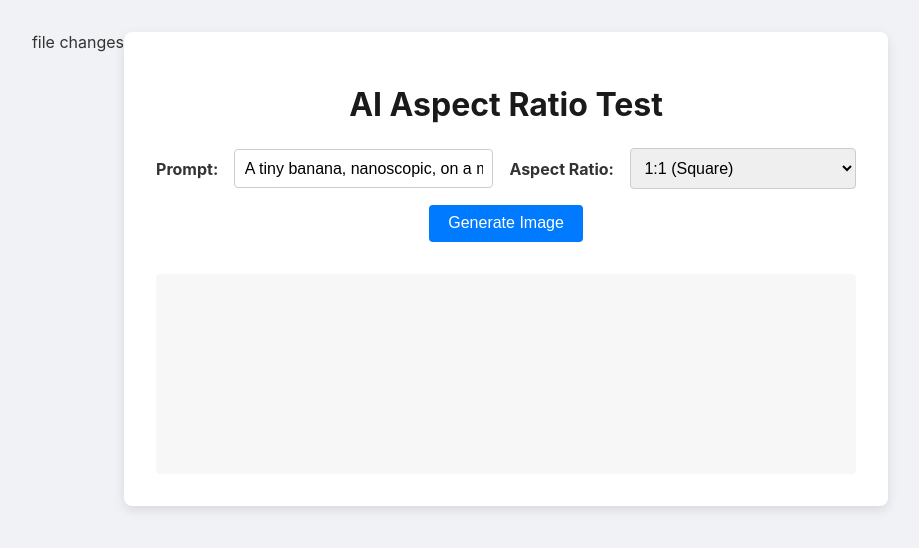
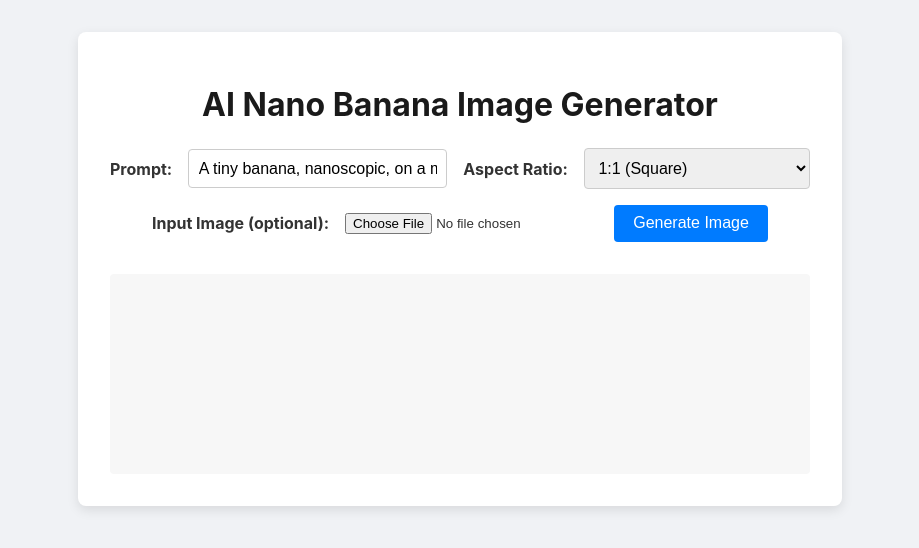
Before and after one commit to websimapi/websim-ai-aspect-ratio-test, a plain HTML site: page index.html in a window 1280 px wide. Shown: the whole page, without its empty margins (180-1099 px from the left). Drawn offline with Linux system fonts and the light colour scheme.

Commit message:
v2: please us the AI Nano Banana Image Generator instead of Flux

```diff
--- a/index.html
+++ b/index.html
@@ -1,16 +1,14 @@
-file changes
-
 <!DOCTYPE html>
 <html lang="en">
 <head>
     <meta charset="UTF-8">
     <meta name="viewport" content="width=device-width, initial-scale=1.0">
-    <title>AI Aspect Ratio Test</title>
+    <title>AI Nano Banana Generator</title>
     <link rel="stylesheet" href="style.css">
 </head>
 <body>
     <div id="app">
-        <h1>AI Aspect Ratio Test</h1>
+        <h1>AI Nano Banana Image Generator</h1>
         <div class="controls">
             <label for="prompt">Prompt:</label>
             <input type="text" id="prompt" value="A tiny banana, nanoscopic, on a microchip">
@@ -28,6 +26,8 @@ file changes
                 <option value="3:4">3:4 (Portrait)</option>
                 <option value="4:3">4:3 (Standard)</option>
             </select>
+            <label for="input-image">Input Image (optional):</label>
+            <input type="file" id="input-image" accept="image/*">
             <button id="generate-btn">Generate Image</button>
         </div>
         <div id="image-container">
@@ -36,5 +36,6 @@ file changes
         </div>
     </div>
     <script type="module" src="script.js"></script>
+<script defer src="https://static.cloudflareinsights.com/beacon.min.js/v8c78df7c7c0f484497ecbca7046644da1771523124516" integrity="sha512-8DS7rgIrAmghBFwoOTujcf6D9rXvH8xm8JQ1Ja01h9QX8EzXldiszufYa4IFfKdLUKTTrnSFXLDkUEOTrZQ8Qg==" data-cf-beacon='{"version":"2024.11.0","token":"4c6229722a6346bc8eb5cb0e5eae5d41","server_timing":{"name":{"cfCacheStatus":true,"cfEdge":true,"cfExtPri":true,"cfL4":true,"cfOrigin":true,"cfSpeedBrain":true},"location_startswith":null}}' crossorigin="anonymous"></script>
 </body>
 </html>
```
